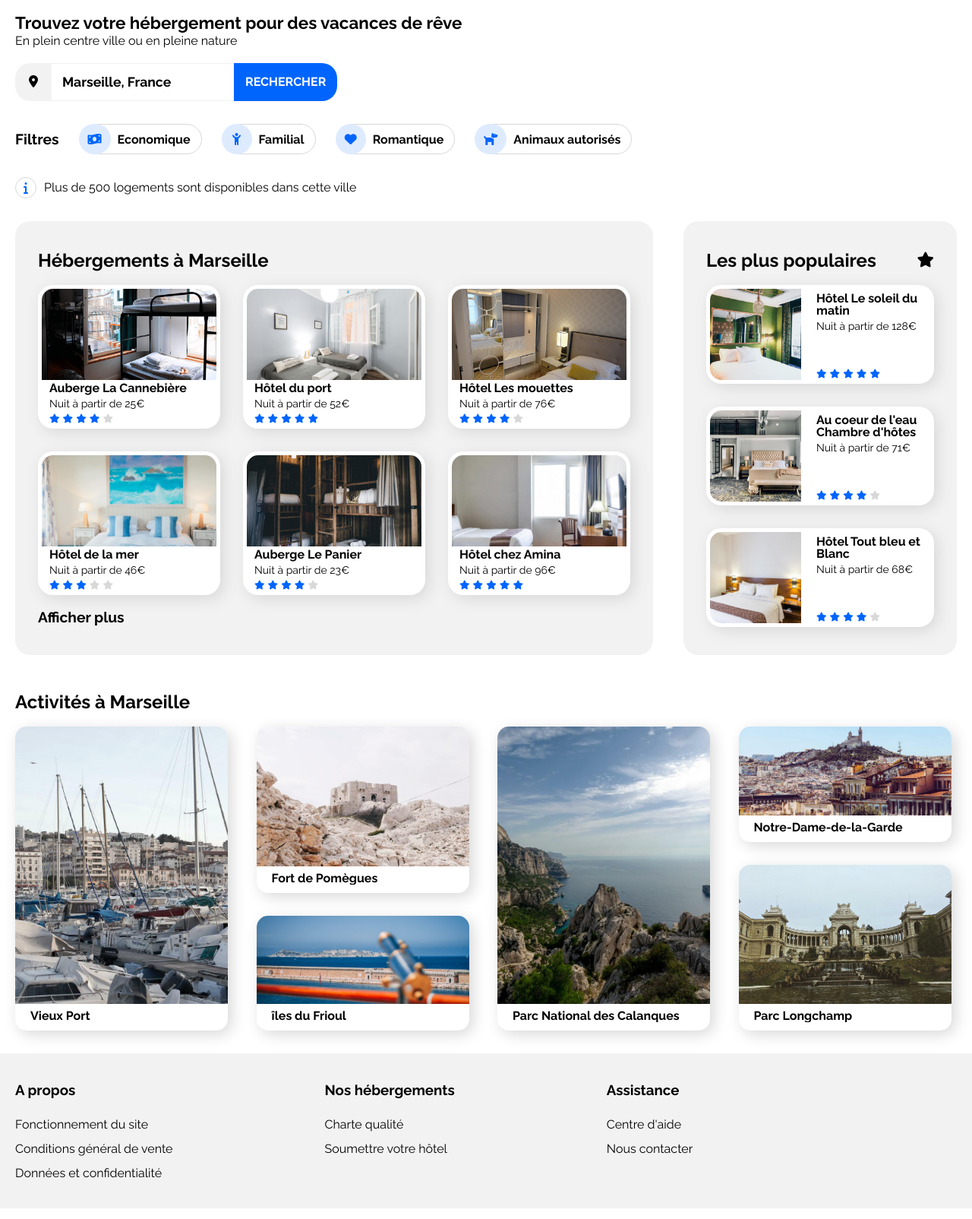
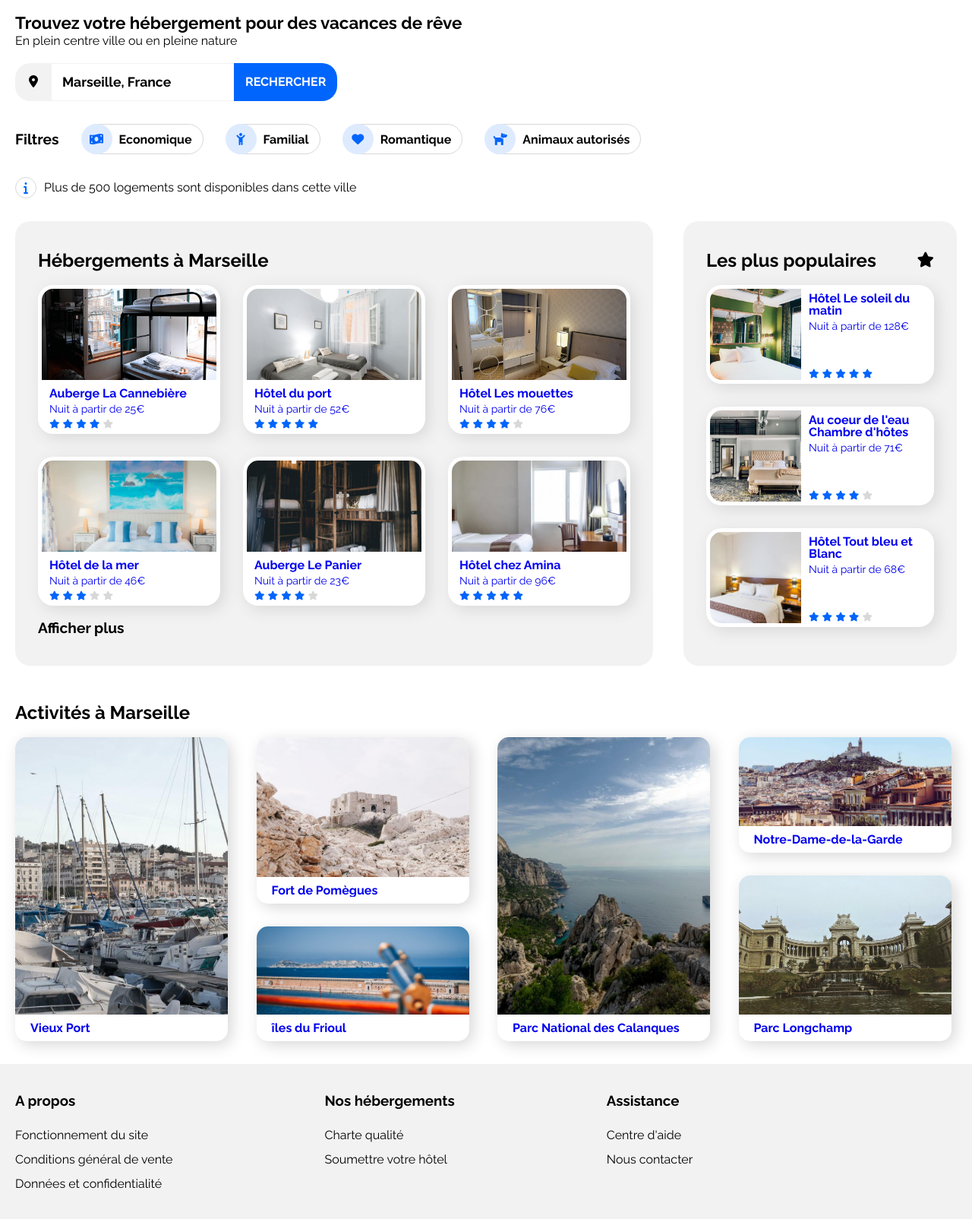
Before and after one commit to Healtar/P2, a plain HTML site: page index.html in a window 1280 px wide. Shown: the part 99-1703 px from the top of the page at 76% size. Drawn offline with nearby package versions, Linux system fonts and the light colour scheme.

Commit message:
corrections mineur + powerpoint

```diff
--- a/css/style.css
+++ b/css/style.css
@@ -1,4 +1,4 @@
-@import url('https://fonts.googleapis.com/css2?family=Raleway:wght@100;300;400;700&display=swap');
+@import url("https://fonts.googleapis.com/css2?family=Raleway:wght@100;300;400;700&display=swap");
 
 * {
     box-sizing: border-box;
@@ -11,7 +11,6 @@
 .flex {
     display: flex;
 }
-
 
 li {
     list-style: none;
@@ -27,6 +26,11 @@ a {
     text-decoration: none;
 }
 
+a:visited{
+    color: inherit;
+    text-decoration: inherit;
+}
+
 h1 {
     margin: 0;
 }
@@ -35,10 +39,8 @@ h2 {
     margin: 0;
 }
 
-
-
 body {
-    font-family: 'Raleway', Verdana, sans-serif;
+    font-family: "Raleway", Verdana, sans-serif;
 
     line-height: 1;
     font-size: 16px;
@@ -54,13 +56,11 @@ body {
 /**************** HEADER ******************/
 /*****************************************/
 
-
 /***************** NAV ******************/
 /***************************************/
 
 #logo {
     margin-right: auto;
-
 }
 
 #logo img {
@@ -68,36 +68,36 @@ body {
 }
 
 .main-nav ul {
-    justify-content: flex-end;
     padding: 0;
 }
 
 .nav-item {
-
     padding: 40px 20px;
 }
 
 .nav-item a {
     text-decoration: none;
-
 }
 
 .nav-item:hover {
+    color: #0065fc;
+    border-top: 3px solid #0065fc;
+    padding-top: 37px;
+}
 
-    color: #0065FC;
-    border-top: 3px solid #0065FC;
-    padding-top: 37px;
+.nav-item:hover a {
+    color: #0065fc;
 }
 
 /***************** NAV ******************/
 /***************************************/
 
-.main-nav~div {
+.main-nav ~ div {
     margin: 20px 0;
     line-height: 1.2;
 }
 
-.main-nav~div strong {
+.main-nav ~ div strong {
     font-size: 1.4em;
     font-weight: bold;
 }
@@ -110,11 +110,10 @@ body {
 }
 
 .location {
-    background-color: #F2F2F2;
+    background-color: #f2f2f2;
     padding: 16px 18px;
     border-radius: 20px 0 0 20px;
 }
-
 
 #recherche input {
     color: #000000;
@@ -123,20 +122,17 @@ body {
     border-left: none;
     border-right: none;
     font-weight: bold;
-    border-top: 1px solid #F2F2F2;
-    border-bottom: 1px solid #F2F2F2;
-
+    border-top: 1px solid #f2f2f2;
+    border-bottom: 1px solid #f2f2f2;
 }
 
 #recherche input:focus {
     outline: none;
 }
 
-
-
 #recherche button {
     color: #ffffff;
-    background-color: #0065FC;
+    background-color: #0065fc;
     padding: 15px;
     font-weight: bold;
     border: none;
@@ -147,7 +143,7 @@ body {
 #recherche button:focus {
     background-color: #0043a3;
     box-shadow: 1px 1px 10px #d8d8d8;
-    transition: .2s;
+    transition: 0.2s;
 }
 
 #recherche button i {
@@ -160,9 +156,8 @@ body {
 /****************** FILTRES ******************/
 /********************************************/
 
-
 #filtres {
-    align-items: flex-end;
+    flex-wrap: wrap;
     column-gap: 30px;
     margin: 30px 0;
 }
@@ -183,37 +178,25 @@ body {
     border: 1px solid #d8d8d8;
     border-radius: 30px;
     padding: 0px 10px;
-    transition: .2s;
+    transition: 0.2s;
 }
 
 #filtres a:hover {
     box-shadow: 1px 1px 5px #d8d8d8;
 }
 
-#filtres i {
+#filtres .ico-container {
+    justify-content: center;
+    align-items: center;
+    height: 40px;
+    width: 41px;
     margin-top: -1px;
     margin-bottom: -1px;
-    margin-left: -15px;
-    background-color: #DEEBFF;
-    color: #0065FC;
+    margin-left: -12px;
+    background-color: #deebff;
+    color: #0065fc;
     border-radius: 40px;
     margin-right: 5px;
-}
-
-#filtres .eco {
-    padding: 12px 12px 0px 12px;
-}
-
-#filtres .famille {
-    padding: 12px 14px 0px 14px;
-}
-
-#filtres .romantique {
-    padding: 12px 12px;
-}
-
-#filtres .pets {
-    padding: 12px 12px;
 }
 
 #filtres ul span {
@@ -229,11 +212,20 @@ body {
 /**************** HEADER ******************/
 /*****************************************/
 
-
-
-
 /****************** MAIN *******************/
 /******************************************/
+
+.card-link {
+    width: 100%;
+    height: 100%;
+    padding: 0;
+    margin: 0;
+}
+
+.card-link:visited{
+    color: inherit;
+    text-decoration: inherit;
+}
 
 /****************** INFO ******************/
 /*****************************************/
@@ -242,8 +234,7 @@ body {
     border: 1px solid #d8d8d8;
     padding: 5px 10px;
     border-radius: 40px;
-    color: #0065FC;
-
+    color: #0065fc;
 }
 
 #info p {
@@ -256,7 +247,6 @@ body {
 
 /****************** INFO ******************/
 /*****************************************/
-
 
 /***************** TOP ***********************/
 /********************************************/
@@ -277,7 +267,7 @@ body {
 }
 
 .star-full {
-    color: #0065FC;
+    color: #0065fc;
 }
 
 .star-empty {
@@ -288,7 +278,7 @@ body {
 /************************************/
 
 #section-gauche {
-    background-color: #F2F2F2;
+    background-color: #f2f2f2;
     padding: 20px 0;
     width: 70%;
     border-radius: 20px;
@@ -313,6 +303,11 @@ body {
     border-radius: 20px;
     box-shadow: 5px 5px 20px #d8d8d8;
     transition: 0.2s;
+}
+
+#section-gauche .card-link {
+    flex-direction: column;
+    gap: 10px;
 }
 
 #section-gauche .card:hover {
@@ -349,13 +344,12 @@ body {
 /************** GAUCHE ***************/
 /************************************/
 
-
 /************* DROITE **************/
 /**********************************/
 
 #section-droite {
     width: 30%;
-    background-color: #F2F2F2;
+    background-color: #f2f2f2;
     padding: 20px 0px 20px 0px;
     border-radius: 20px;
 }
@@ -386,13 +380,16 @@ body {
     background-color: #ffffff;
     border-radius: 20px;
     padding: 5px;
-    gap: 20px;
     box-shadow: 5px 5px 20px #d8d8d8;
     transition: 0.2s;
 }
 
 #section-droite .card:hover {
     box-shadow: 15px 15px 15px #d8d8d8;
+}
+
+#section-droite .card-link {
+    gap: 10px;
 }
 
 #section-droite .card img {
@@ -420,17 +417,14 @@ body {
     margin-top: auto;
 }
 
-
 /***************** DROITE ********************/
 /********************************************/
-
 
 /***************** TOP ***********************/
 /********************************************/
 
 /***************** BOT **********************/
 /*******************************************/
-
 
 .lh-12 {
     height: 100%;
@@ -459,8 +453,6 @@ body {
 .lh-3 {
     height: calc(100% * (3 / 12) - 15px);
 }
-
-
 
 #bot {
     margin-top: 50px;
@@ -498,6 +490,11 @@ body {
     transition: 0.2s;
 }
 
+#bot .card-link {
+    flex-direction: column;
+    gap: 5px;
+}
+
 #bot .card img {
     height: calc(100% - 35px);
     margin-bottom: 5px;
@@ -516,7 +513,7 @@ body {
 /*****************************************/
 
 main ~ footer {
-    background-color: #F2F2F2;
+    background-color: #f2f2f2;
     line-height: 2;
     padding: 30px 0;
 }
@@ -546,12 +543,10 @@ main ~ footer li a:hover {
 /****************** MEDIA QUERY *************/
 /*******************************************/
 
-
 /****************** SMARTPHONE *****************/
 /**********************************************/
 
 @media (max-width: 768px) {
-
     body {
         font-size: 14px;
     }
@@ -563,40 +558,30 @@ main ~ footer li a:hover {
         margin: auto;
     }
 
-    header {
-        text-align: left;
-
-    }
-
     .main-nav {
         flex-direction: column;
         margin-left: -20px;
         margin-right: -20px;
     }
 
-    .main-nav ul {
-        justify-content: center;
-    }
-
-
     .nav-item {
         width: 100%;
         margin: 0;
         text-align: center;
         padding: 10px 0;
-        border-bottom: 3px solid #F2F2F2;
+        border-bottom: 3px solid #f2f2f2;
     }
 
     .nav-item:hover {
         border: 0;
         padding: 10px 0;
-        border-bottom: 3px solid #0065FC;
+        border-bottom: 3px solid #0065fc;
     }
 
     .main-nav .nav-item:active {
         border: 0;
         padding: 10px 0;
-        border-bottom: 3px solid #0065FC;
+        border-bottom: 3px solid #0065fc;
     }
 
     /************** RECHERCHE ***************/
@@ -631,9 +616,7 @@ main ~ footer li a:hover {
     /********************************************/
 
     #filtres {
-        flex-wrap: wrap;
         gap: 15px;
-
     }
 
     #filtres ul {
@@ -647,7 +630,6 @@ main ~ footer li a:hover {
 
     /****************** HEADER *********************/
     /**********************************************/
-
 
     /****************** MAIN *********************/
     /**********************************************/
@@ -679,11 +661,9 @@ main ~ footer li a:hover {
         background-color: #ffffff;
         padding: 0;
         margin: 10px 0;
-
     }
 
     #section-gauche .card-container {
-
         gap: 15px;
     }
 
@@ -702,7 +682,6 @@ main ~ footer li a:hover {
         border-radius: 0;
         padding: 10px 0;
     }
-
 
     #section-droite .card-container {
         gap: 10px;
@@ -727,26 +706,21 @@ main ~ footer li a:hover {
     /*******************************************/
 
     #bot {
-
         margin-top: 0;
     }
 
     #bot .card-container {
         height: auto;
         gap: 20px;
-
     }
-
 
     #bot .card {
         height: 150px;
         width: 100%;
-        padding-bottom: 15px;
     }
 
     #bot .card img {
-        height: calc(100% - 20px);
-        margin-bottom: 10px;
+        height: calc(100% - 35px);
     }
 
     /***************** BOT **********************/
@@ -758,25 +732,21 @@ main ~ footer li a:hover {
     /***************** FOOTER *****************/
     /*****************************************/
 
-    main ~  footer .flex {
+    main ~ footer .flex {
         flex-direction: column;
         gap: 20px;
     }
 
     /***************** FOOTER ****************/
     /*****************************************/
-
 }
 
 /****************** SMARTPHONE *****************/
 /**********************************************/
 
-
 /******************* TABLETTE *****************/
 /*********************************************/
 @media (min-width: 768px) and (max-width: 992px) {
-
-
     /******************* HEADER *****************/
     /*******************************************/
 
@@ -833,11 +803,8 @@ main ~ footer li a:hover {
         width: 200px;
     }
 
-
-
     /***************** BOT **********************/
     /*******************************************/
-
 
     .mh-12 {
         height: calc(100%);
@@ -878,10 +845,10 @@ main ~ footer li a:hover {
     }
 
     #bot .card img {
-        margin-bottom: 10px;
+        margin-bottom: 6px;
     }
 
-    #bot .card strong {
+    #bot .card h3 {
         padding-left: 15px;
     }
 
@@ -890,22 +857,20 @@ main ~ footer li a:hover {
 
     /***************** FOOTER *****************/
     /*****************************************/
-    main ~  footer {
+    main ~ footer {
         line-height: 1.7;
     }
 
-    main ~  footer .flex {
+    main ~ footer .flex {
         gap: 120px;
     }
 
     /***************** FOOTER *****************/
     /*****************************************/
-
 }
 
 /******************* TABLETTE *****************/
 /*********************************************/
 
-
 /****************** MEDIA QUERY *************/
 /*******************************************/
--- a/index.html
+++ b/index.html
@@ -65,25 +65,33 @@
                 <ul class="flex">
                     <li>
                         <a href="#" class="flex">
+                            <div class="ico-container flex">
                             <i class="fas fa-money-bill-wave eco"></i>
+                        </div>
                             <span>Economique</span>
                         </a>
                     </li>
                     <li>
                         <a href="#" class="flex">
+                            <div class="ico-container flex">
                             <i class="fas fa-child-reaching famille"></i>
+                            </div>
                             <span>Familial</span>
                         </a>
                     </li>
                     <li>
                         <a href="#" class="flex">
+                            <div class="ico-container flex">
                             <i class="fas fa-heart romantique"></i>
+                            </div>
                             <span>Romantique</span>
                         </a>
                     </li>
                     <li>
                         <a href="#" class="flex">
+                            <div class="ico-container flex">
                             <i class="fas fa-dog pets"></i>
+                            </div>
                             <span>Animaux&nbsp;autorisés</span>
                         </a>
                     </li>
@@ -113,7 +121,7 @@
                     <div class="card-container flex">
 
                         <article class="card">
-
+                            <a href="#" class="card-link flex">
                                 <img src="img/hebergements/marcus-loke-WQJvWU_HZFo-unsplash.jpg" alt="Hebergement1">
 
                                 <div class="card-body">
@@ -127,9 +135,10 @@
                                         <i class="fa-solid fa-star fa-xs star-empty"></i>
                                     </div>
                                 </div>
+                            </a>
                         </article>
                         <article class="card">
-
+                            <a href="#" class="card-link flex">
                                 <img src="img/hebergements/fred-kleber-gTbaxaVLvsg-unsplash.jpg" alt="Hebergement1">
 
                                 <div class="card-body">
@@ -143,9 +152,10 @@
                                         <i class="fa-solid fa-star fa-xs star-full"></i>
                                     </div>
                                 </div>
+                            </a>
                         </article>
                         <article class="card">
-
+                            <a href="#" class="card-link flex">
                                 <img src="img/hebergements/reisetopia-B8WIgxA_PFU-unsplash.jpg" alt="Hebergement1">
 
                                 <div class="card-body">
@@ -159,9 +169,10 @@
                                         <i class="fa-solid fa-star fa-xs star-empty"></i>
                                     </div>
                                 </div>
+                            </a>
                         </article>
                         <article class="card">
-
+                            <a href="#" class="card-link flex">
                                 <img src="img/hebergements/annie-spratt-Eg1qcIitAuA-unsplash.jpg" alt="Hebergement1">
 
                                 <div class="card-body">
@@ -175,9 +186,10 @@
                                         <i class="fa-solid fa-star fa-xs star-empty"></i>
                                     </div>
                                 </div>
+                            </a>
                         </article>
                         <article class="card">
-
+                            <a href="#" class="card-link flex">
                                 <img src="img/hebergements/nicate-lee-kT-ZyaiwBe0-unsplash.jpg" alt="Hebergement1">
 
                                 <div class="card-body">
@@ -191,8 +203,10 @@
                                         <i class="fa-solid fa-star fa-xs star-empty"></i>
                                     </div>
                                 </div>
+                            </a>
                         </article>
                         <article class="card">
+                            <a href="#" class="card-link flex">
                                 <img src="img/hebergements/febrian-zakaria-M6S1WvfW68A-unsplash.jpg" alt="Hebergement1">
                                 <div class="card-body">
                                     <h3>Hôtel chez Amina</h3>
@@ -205,6 +219,7 @@
                                         <i class="fa-solid fa-star fa-xs star-full"></i>
                                     </div>
                                 </div>
+                            </a>
                         </article>
 
                     </div>
@@ -223,8 +238,9 @@
                     <div class="card-container flex">
 
                         <article class="card flex">
-
-                            <img src="img/hebergements/emile-guillemot-Bj_rcSC5XfE-unsplash.jpg" alt="hébergement populaire 1">
+                            <a href="#" class="card-link flex">
+                                <img src="img/hebergements/emile-guillemot-Bj_rcSC5XfE-unsplash.jpg"
+                                    alt="hébergement populaire 1">
                                 <div class="card-body flex">
                                     <h3>
                                         Hôtel Le soleil du matin
@@ -238,10 +254,13 @@
                                         <i class="fa-solid fa-star fa-xs star-full"></i>
                                     </div>
                                 </div>
+                            </a>
                         </article>
 
                         <article class="card flex">
-                            <img src="img/hebergements/aw-creative-VGs8z60yT2c-unsplash.jpg" alt="hébergement populaire 2">
+                            <a href="#" class="card-link flex">
+                                <img src="img/hebergements/aw-creative-VGs8z60yT2c-unsplash.jpg"
+                                    alt="hébergement populaire 2">
                                 <div class="card-body flex">
                                     <h3>
                                         Au coeur de l'eau Chambre d'hôtes
@@ -255,10 +274,13 @@
                                         <i class="fa-solid fa-star fa-xs star-empty"></i>
                                     </div>
                                 </div>
+                            </a>
                         </article>
 
                         <article class="card flex">
-                            <img src="img/hebergements/febrian-zakaria-sjvU0THccQA-unsplash.jpg" alt="hébergement populaire 3">
+                            <a href="#" class="card-link flex">
+                                <img src="img/hebergements/febrian-zakaria-sjvU0THccQA-unsplash.jpg"
+                                    alt="hébergement populaire 3">
                                 <div class="card-body flex">
                                     <h3>
                                         Hôtel Tout bleu et Blanc
@@ -272,6 +294,7 @@
                                         <i class="fa-solid fa-star fa-xs star-empty"></i>
                                     </div>
                                 </div>
+                            </a>
                         </article>
                     </div>
                 </section>
@@ -287,45 +310,58 @@
 
                 <div class="card-container flex section-body">
                     <article class="card f-10 mh-12 lh-12">
+                        <a href="#" class="card-link flex">
                             <img src="img/activites/reno-laithienne-QUgJhdY5Fyk-unsplash.jpg" alt="Vieux Port">
                             <h3>
                                 Vieux Port
                             </h3>
+                        </a>
                     </article>
 
                     <article class="card f-6 mh-6 lh-7">
+                        <a href="#" class="card-link flex">
                             <img src="img/activites/paul-hermann-QFTrLdQIRhI-unsplash.jpg" alt="Fort de Pomègues">
                             <h3>
                                 Fort de Pomègues
                             </h3>
+                        </a>
                     </article>
 
                     <article class="card f-4 mh-6 lh-5">
+                        <a href="#" class="card-link flex">
                             <img src="img/activites/kevin-hikari-rV_Qd1l-VXg-unsplash.jpg" alt="îles du Frioul">
                             <h3>
                                 îles du Frioul
                             </h3>
+                        </a>
                     </article>
 
                     <article class="card f-10 mh-12 lh-12">
+                        <a href="#" class="card-link flex">
                             <img src="img/activites/kilyan-sockalingum-NR8-cBCN3aI-unsplash.jpg" alt="les calanques">
                             <h3>
                                 Parc National des Calanques
                             </h3>
+                        </a>
                     </article>
 
                     <article class="card f-4 mh-6 lh-5">
-                        <img src="img/activites/florian-wehde-xW9e8gdotxI-unsplash.jpg" alt="Notre-Dame-de-la-Garde">
+                        <a href="#" class="card-link flex">
+                            <img src="img/activites/florian-wehde-xW9e8gdotxI-unsplash.jpg"
+                                alt="Notre-Dame-de-la-Garde">
                             <h3>
                                 Notre-Dame-de-la-Garde
                             </h3>
+                        </a>
                     </article>
 
                     <article class="card f-6 mh-6 lh-7">
+                        <a href="#" class="card-link flex">
                             <img src="img/activites/lena-paulin-wH2-EJoDcV0-unsplash.jpg" alt="Parc Longchamp">
                             <h3>
                                 Parc Longchamp
                             </h3>
+                        </a>
                     </article>
                 </div>
             </section>
```
Also changed, not shown: docs/session02-09.txt (deleted), 2 other files. Lines whose indentation alone changed are shown as unchanged.
